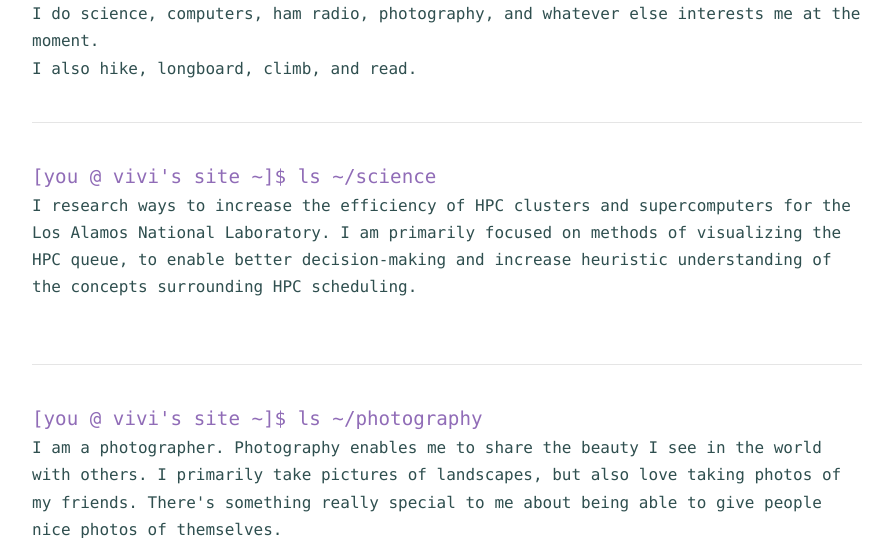
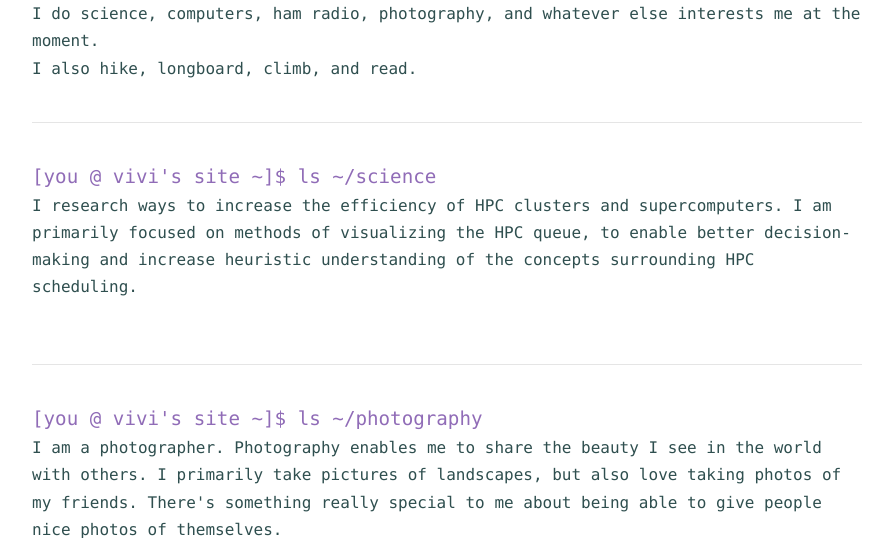
Before and after one commit to vivian-hafener/personal-site, a PHP site: page / in a window 1280 px wide. Shown: the part 964-1502 px from the top of the page, without its empty margins (333-1224 px from the left). Run offline with PHP 8.4, Linux system fonts and the light colour scheme; some libraries are stand-ins or nearby versions.

Commit message:
Cleaned up

```diff
--- a/index.php
+++ b/index.php
@@ -32,7 +32,7 @@
 
     <code class="codeHead">[you @ vivi's site ~]$ ls ~/science</code><br>
     <code class="codeBody">
-      I research ways to increase the efficiency of HPC clusters and supercomputers for the Los Alamos National Laboratory. I am primarily focused on methods of visualizing the HPC queue, to enable better decision-making and increase heuristic understanding of the concepts surrounding HPC scheduling.<br>
+      I research ways to increase the efficiency of HPC clusters and supercomputers. I am primarily focused on methods of visualizing the HPC queue, to enable better decision-making and increase heuristic understanding of the concepts surrounding HPC scheduling.<br>
     </code><br>
     <hr class="featurette-divider">
     <code class="codeHead">[you @ vivi's site ~]$ ls ~/photography</code><br>
```
